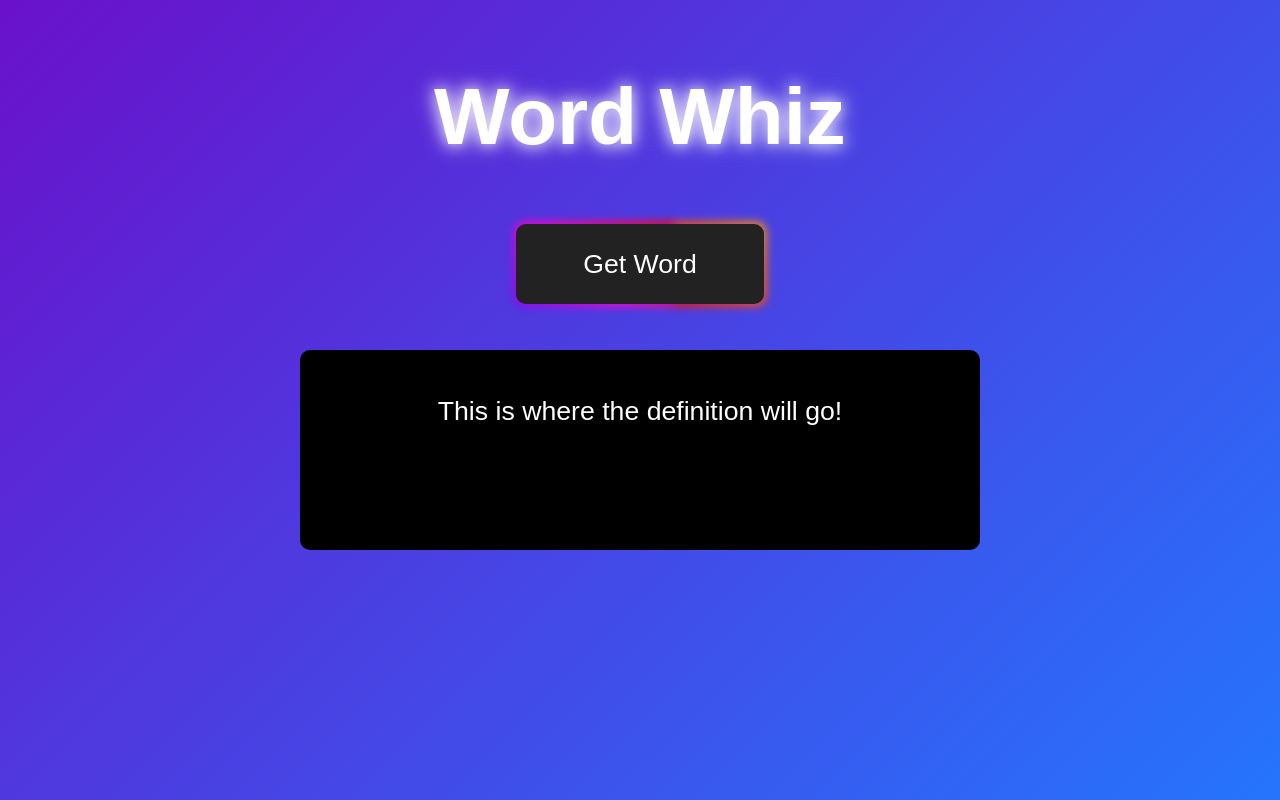
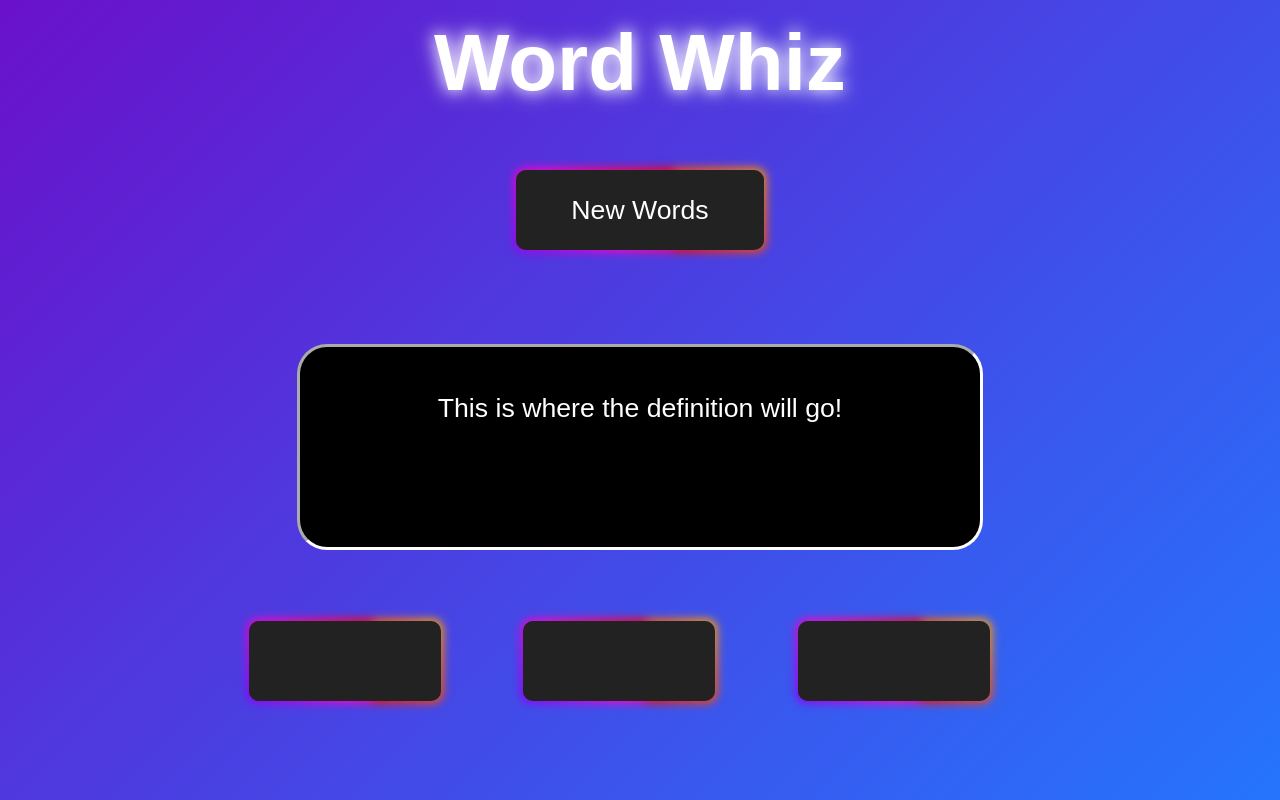
Before and after one commit to chris-skeen/Guessify, a React (Create React App) app: page / in a window 1280 px wide. Both pictures are taken after a click on the button "Play". Built offline with nearby package versions, Linux system fonts and the light colour scheme.

Commit message:
Almost ALL logic for the buttons to fetch api for words and definitions now work. Next step will be the congratulations/failure

```diff
--- a/src/App.css
+++ b/src/App.css
@@ -5,6 +5,10 @@
 /* Maybe (Beaver): #A17C6B */
 
 /* Body Area */
+
+.App {
+  width: 100%;
+}
 
 body {
   display: flex;
@@ -14,6 +18,7 @@ body {
   background: linear-gradient(135deg, #6a11cb, #2575fc);
   font-family: 'Arial', sans-serif;
   margin: 0%;
+  overflow: hidden;
 }
 
 /* ------------------------ */
@@ -38,7 +43,6 @@ body {
   text-shadow: 3px 3px 5px rgba(0, 0, 0, 0.4);
   position: relative;
   animation: glow 1.5s infinite alternate;
-  margin-top: -80%;
 }
 
 @keyframes glow {
@@ -120,6 +124,7 @@ body {
   user-select: none;
   -webkit-user-select: none;
   touch-action: manipulation;
+  margin-bottom: 30%;
 }
 
 .start-btn:before {
@@ -194,4 +199,101 @@ body {
   margin-bottom: 18%;
   width: 50%;
   height: 20vh;
+  border-radius: 30px;
+  border: 3px inset white;
 }
+
+.test-cont {
+  width: 200%;
+  margin-top: 60%;
+  display: grid;
+  grid-template-columns: auto auto auto;
+  margin-left: -45%;
+}
+
+/* .test-btns {
+  width: 100%;
+  height: 10vh;
+  color :white;
+  background-color: red;
+  margin-right: 5%;
+} */
+
+.test-btns {
+  font-size: 10pt;
+  width: 70%;
+  height: 10vh;
+  padding: 0.6em 2em;
+  border: none;
+  outline: none;
+  color: rgb(255, 255, 255);
+  background: #111;
+  cursor: pointer;
+  position: relative;
+  z-index: 0;
+  border-radius: 10px;
+  user-select: none;
+  -webkit-user-select: none;
+  touch-action: manipulation;
+  margin-bottom: 30%;
+}
+
+.test-btns:before {
+  content: "";
+  background: linear-gradient(
+    45deg,
+    #ff0000,
+    #ff7300,
+    #fffb00,
+    #48ff00,
+    #00ffd5,
+    #002bff,
+    #7a00ff,
+    #ff00c8,
+    #ff0000
+  );
+  position: absolute;
+  top: -2px;
+  left: -2px;
+  background-size: 400%;
+  z-index: -1;
+  filter: blur(5px);
+  -webkit-filter: blur(5px);
+  width: calc(100% + 4px);
+  height: calc(100% + 4px);
+  animation: glowing-button-85 20s linear infinite;
+  transition: opacity 0.3s ease-in-out;
+  border-radius: 10px;
+}
+
+@keyframes glowing-button-85 {
+  0% {
+    background-position: 0 0;
+  }
+  50% {
+    background-position: 400% 0;
+  }
+  100% {
+    background-position: 0 0;
+  }
+}
+
+.test-btns:after {
+  z-index: -1;
+  content: "";
+  position: absolute;
+  width: 100%;
+  height: 100%;
+  background: #222;
+  left: 0;
+  top: 0;
+  border-radius: 10px;
+}
+
+@keyframes smooth-appear {
+  to{
+    bottom: 20px;
+    opacity:1;
+  }
+
+}
--- a/src/App.js
+++ b/src/App.js
@@ -1,79 +1,155 @@
 // e3dcc849-cf03-4cc2-9016-7bfba82e149a
 
+// ninja:  y36iHryjXZjCSFbe8GyYvw==uRsUrRmlkcA12P5y
 import { useState, useEffect } from "react";
-import "./App.css"
-const url = 'https://random-word-api.herokuapp.com/word'
-const startBtn = <button onClick={apiWork} className="start-btn">Get Word</button>;
+import "./App.css";
+const url = "https://random-word-api.herokuapp.com/word";
+const startBtn = (
+  <button onClick={apiWork} className="start-btn">
+    New Words
+  </button>
+);
+
+
+function checkAnswer() {
+  console.log("inshallah");
+}
 
 function apiWork() {
   function trying(data) {
     try {
-      console.log(data[0].meanings[0].definitions[0].definition)
-      console.log(document.getElementById('definition-area-cont').innerHTML = `<p class="definition-area">${data[0].meanings[0].definitions[0].definition}</p>`)
+      // Definition Area
+      document.getElementById(
+        "definition-area-cont"
+      ).innerHTML = `<p class="definition-area">${data[0].meanings[0].definitions[0].definition}</p>`;
+      // Random button words
+      let randNum = Math.floor(Math.random() * 3);
+      console.log(randNum);
+      document.getElementById("btn1").innerText = "";
+      document.getElementById("btn2").innerText = "";
+      document.getElementById("btn3").innerText = "";
 
+      console.log('Random button for right def '+ randNum)
 
+      switch (randNum) {
+        case 0:
+          document.getElementById("btn1").innerText = data[0].word;
+          break;
+        case 1:
+          document.getElementById("btn2").innerText = data[0].word;
+          break;
+        case 2:
+          document.getElementById("btn3").innerText = data[0].word;
+          console.log(document.getElementById("btn3").innerText)
+          break;
+      }
 
+      const randomWordsApi =
+        "https://random-word-api.herokuapp.com/word?number=2";
+      fetch(randomWordsApi)
+        .then((response) => response.json())
+        .then((data) => setTimeout(randomButtonLogic(data), 3000));
+
+      function randomButtonLogic(dataForRandomWord) {
+        console.log(data[0].word)
+        console.log(document.getElementById('btn1').innerText)
+        if ((document.getElementById("btn1").innerText === data[0].word)) {
+          document.getElementById("btn2").innerText = dataForRandomWord[0];
+          document.getElementById("btn3").innerText = dataForRandomWord[1];
+        } else if (document.getElementById("btn2").innerText === data[0].word) {
+          document.getElementById("btn1").innerText = dataForRandomWord[1];
+          document.getElementById("btn3").innerText = dataForRandomWord[0];
+        } else if (document.getElementById("btn3").innerText === data[0].word){
+            let randInt = Math.floor(Math.random() * 2);
+            document.getElementById("btn1").innerText = dataForRandomWord[randInt];
+            if (randInt == 0) {
+              document.getElementById("btn3").innerText = dataForRandomWord[1];
+            } else {
+              document.getElementById("btn2").innerText = dataForRandomWord[0];
+            }
+
+        } else {
+          console.log('error occured')
+        }
+      }
     } catch (err) {
       fetch(url)
-        .then(response => response.json())
-        .then(data => findWordStuff(data[0]))
+        .then((response) => response.json())
+        .then((data) => findWordStuff(data[0]));
     }
   }
 
-
   fetch(url)
-    .then(response => response.json())
-    .then(data => findWordStuff(data[0]))
+    .then((response) => response.json())
+    .then((data) => findWordStuff(data[0]));
 
   function findWordStuff(data) {
-    console.log(data)
+    console.log(data);
     let newUrl = `https://api.dictionaryapi.dev/api/v2/entries/en/${data}`;
     fetch(newUrl)
-      .then(response => response.json())
-      .then(data => trying(data))
+      .then((response) => response.json())
+      .then((data) => trying(data));
   }
-
 }
-
-
 
 function App() {
   // BEFORE AREA --------------------------------------------------------------------------------------------------------
   const [pageState, setPageState] = useState("default");
-  const playBtn = <button className="playBtn" onClick={() => {
-    setPageState("play")
-  }}>Play</button>
-
-
+  const playBtn = (
+    <button
+      className="playBtn"
+      onClick={() => {
+        setPageState("play");
+      }}
+    >
+      Play
+    </button>
+  );
 
   // -----------------------------------------------------------------------------------------------------------------------
-
 
   if (pageState === "default") {
     return (
       <div className="App">
         <div className="main-title">Word Whiz</div>
-        <div className="project-by-cont"><h2 className="project-by">Project By:</h2></div>
-        <div className="names-cont"><h4 className="names">Chris Skeen, Kilan Miller</h4></div>
+        <div className="project-by-cont">
+          <h2 className="project-by">Project By:</h2>
+        </div>
+        <div className="names-cont">
+          <h4 className="names">Chris Skeen, Kilan Miller</h4>
+        </div>
         <div className="play-btn-cont">{playBtn}</div>
       </div>
-
     );
-
-
-
-
-  } else if (pageState === 'play') {
+  } else if (pageState === "play") {
     return (
       <div className="App">
         <div className="main-title-play">Word Whiz</div>
-        <div className="start-btn-cont">
-          {startBtn}
+        <div className="start-btn-cont">{startBtn}</div>
+        <div id="definition-area-cont" className="definition-area-cont">
+          <p className="definition-area">
+            This is where the definition will go!
+          </p>
         </div>
-        <div id="definition-area-cont" className="definition-area-cont"><p className="definition-area">This is where the definition will go!</p></div>
+        <div className="test-cont">
+          <button
+            onClick={checkAnswer}
+            id="btn1"
+            className="test-btns"
+          ></button>
+          <button
+            onClick={checkAnswer}
+            id="btn2"
+            className="test-btns"
+          ></button>
+          <button
+            onClick={checkAnswer}
+            id="btn3"
+            className="test-btns"
+          ></button>
+        </div>
       </div>
     );
-
   }
 }
 
```
